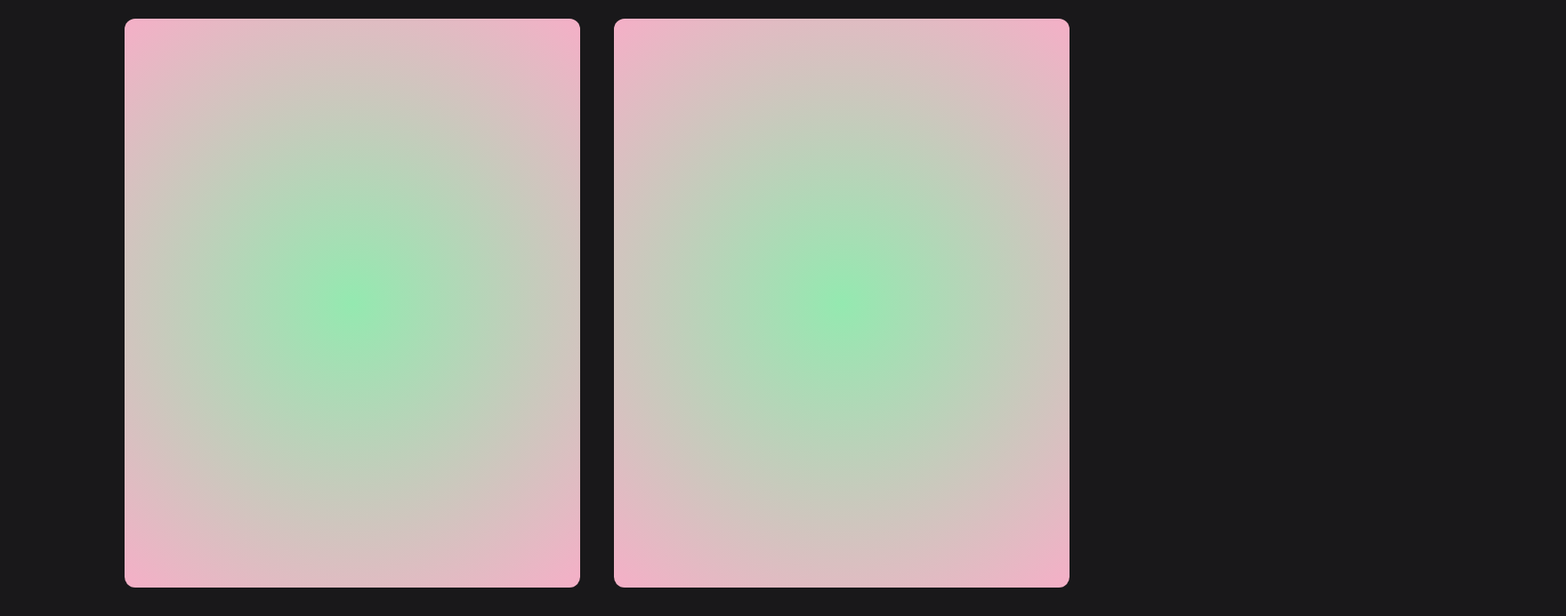
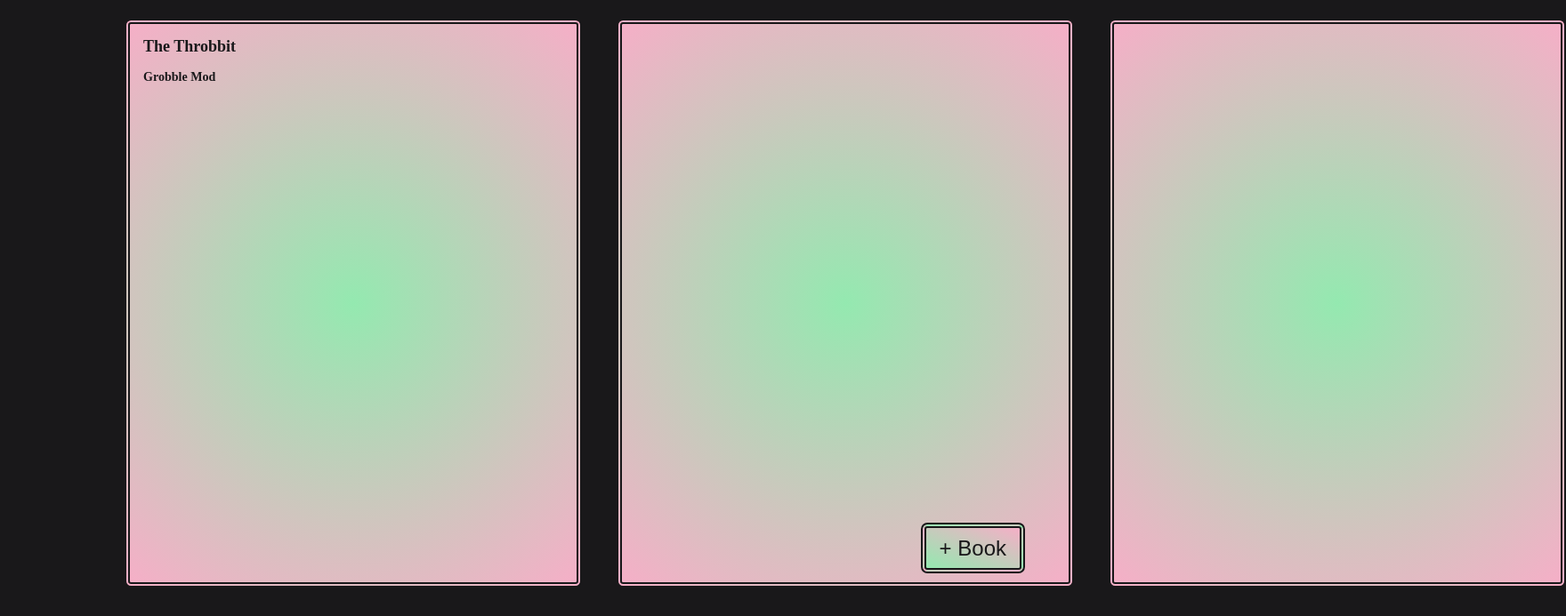
Before and after one commit to jake-abed/book-library, a plain HTML site: page index.html in a window 1280 px wide. Shown: the part 107-800 px from the top of the page at 89% size, 1760 px wide, since content can reach past the window. Drawn offline with Linux system fonts and the light colour scheme.

Commit message:
Start structuring JS, add card & button styles

```diff
--- a/css/global.css
+++ b/css/global.css
@@ -13,6 +13,10 @@
 	margin: 0;
 	border: 0;
 	color: var(--library-white);
+}
+
+body {
+	position: relative;
 	background-color: var(--library-black);
 }
 
@@ -47,6 +51,37 @@ header {
 .book-card {
 	background: rgb(148,233,176);
 	background: radial-gradient(circle, rgba(148,233,176,1) 0%, rgba(245,175,199,1) 100%);
-	border-radius: 1rem;
+	border-radius: 0.6rem;
 	aspect-ratio: 1 / 1.25;
+	border: 6px double var(--library-black);
 }
+
+.book-title, .book-author {
+	background: none;
+	color: var(--library-black);
+	margin: 3% 3%;
+}
+
+.book-card:hover {
+	box-shadow: 2px 2px 4px var(--library-green);
+}
+
+.add-book {
+	background: rgb(148,233,176);
+	background: linear-gradient(22deg, rgba(148,233,176,1) 0%, rgba(245,175,199,1) 100%);
+	position: absolute;
+	bottom: 2vh;
+	right: 10vw;
+	padding: .7rem 1.25rem;
+	border-radius: 0.6rem;
+	color: var(--library-black);
+	font-size: 2rem;
+	border: 6px double var(--library-black);
+}
+
+@media screen and (max-width: 1000px) {
+	.library-wrapper {
+		grid-template-columns: repeat(2, 1fr);
+		grid-template-rows: min-content;
+	}
+}
--- a/index.html
+++ b/index.html
@@ -18,9 +18,15 @@
 		<body>
 			<div class="library-wrapper">
 				<div class="book-card">
+					<h2 class="book-title">The Throbbit</h2>
+					<h3 class="book-author">Grobble Mod</h3>
 				</div>
-				<div class="book-card"></div>
+				<div class="book-card">
+				</div>
+				<div class="book-card">
+				</div>
 			</div>
+			<button type="button" class="add-book">+ Book</button>
 		</body>
 	</main>
 </body>
--- a/scripts/main.js
+++ b/scripts/main.js
@@ -1,7 +1,35 @@
 'use strict';
 
-const dog = {
-	woof: 'Woof!'
+//Global object to store any settings if necessary.
+
+
+//Declare display object to store display elements
+
+const display = {
+	addBookButton: document.querySelector('.add-book'),
+	libraryWrapper: document.querySelector('.library-wrapper')
 }
 
-console.log(dog.woof);
+//Create library to store books.
+
+const bookLibrary = [];
+
+//Create book constructor.
+
+function Book(title, author, pages, haveRead = false) {
+	this.title = title;
+	this.author = author;
+	this.pages = pages;
+	this.haveRead = haveRead;
+}
+
+//Create a function to add book to the library.
+
+const addBookToLibrary = (book) => bookLibrary.push(book);
+
+//Create function that loops over the library and adds all books to display.
+
+const populateLibraryWrapper = () => {
+	const libraryWrapper = display.libraryWrapper;
+	const bookCard = document.createElement('div',)
+}
```
